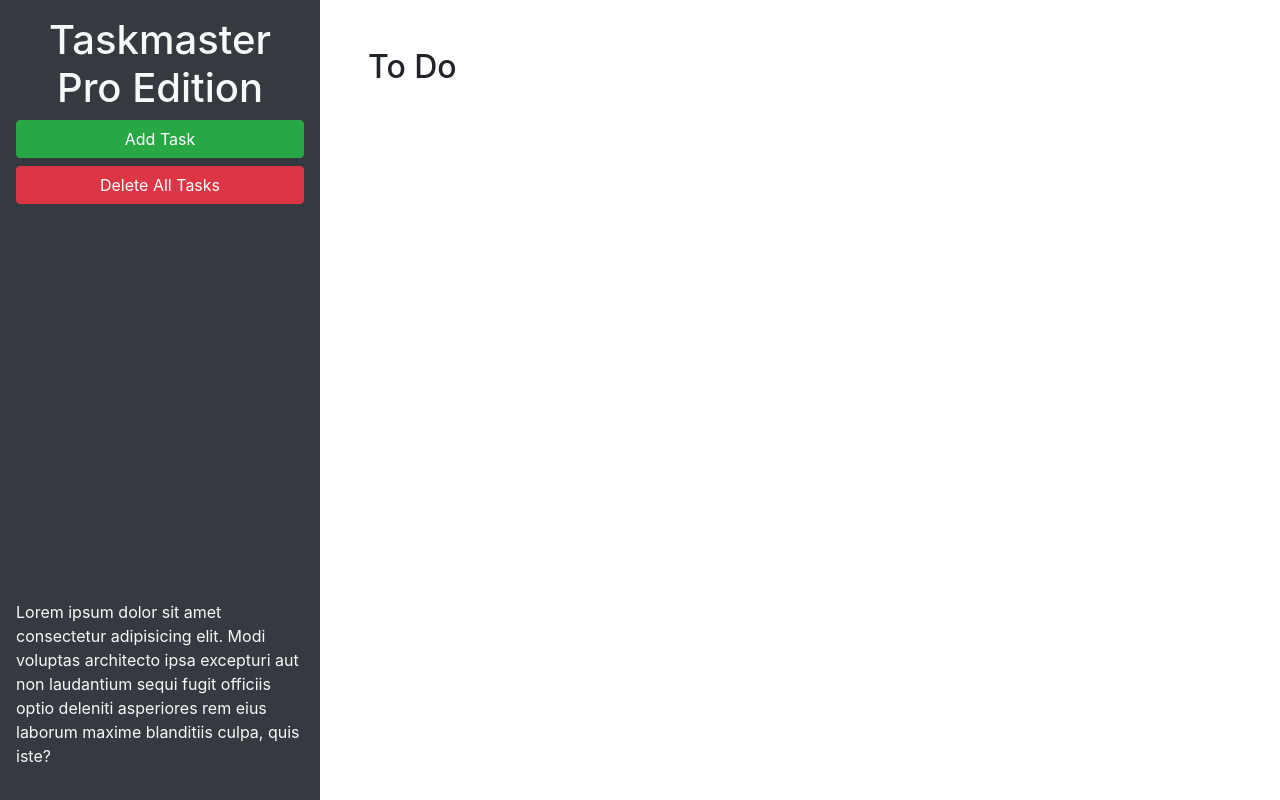
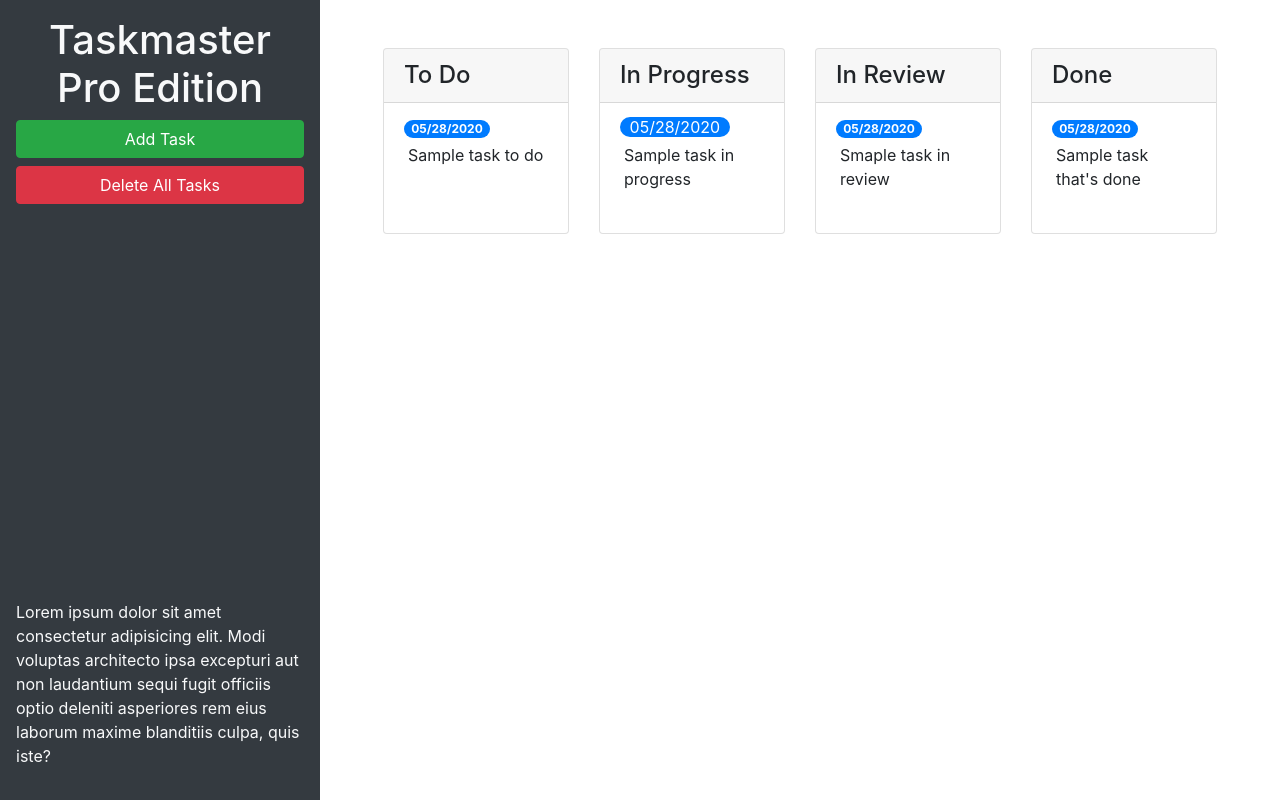
Before and after one commit to scottskinn/taskmaster-pro, a plain HTML site: page taskmaster-starter/index.html in a window 1280 px wide. Drawn offline with nearby package versions, Linux system fonts and the light colour scheme.

Commit message:
first bootstrap added

```diff
--- a/taskmaster-starter/assets/js/script.js
+++ b/taskmaster-starter/assets/js/script.js
@@ -45,6 +45,41 @@ var saveTasks = function() {
   localStorage.setItem("tasks", JSON.stringify(tasks));
 };
 
+// modal was triggered
+$("#task-form-modal").on("show.bs.modal", function() {
+  // clear values
+  $("#modalTaskDescription, #modalDueDate").val("");
+});
+
+// modal is fully visible
+$("#task-form-modal").on("shown.bs.modal", function() {
+  // highlight textarea
+  $("#modalTaskDescription").trigger("focus");
+});
+
+// save button in modal was clicked
+$("#task-form-modal .btn-primary").click(function() {
+  // get form values
+  var taskText = $("#modalTaskDescription").val();
+  var taskDate = $("#modalDueDate").val();
+
+  if (taskText && taskDate) {
+    createTask(taskText, taskDate, "toDo");
+
+    // close modal
+    $("#task-form-modal").modal("hide");
+
+    // save in tasks array
+    tasks.toDo.push({
+      text: taskText,
+      date: taskDate
+    });
+
+    saveTasks();
+  }
+});
+
+
 // i added this to be able to click on the text area
 $(".list-group").on("click", "p", function() {
   var text = $(this)
@@ -60,12 +95,14 @@ $(".list-group").on("click", "p", function() {
   $(this).replaceWith(textInput);
   textInput.trigger("focus");
 
+});
+
 // blur event will trigger as soon as the user interacts with anything other than the <textarea> element
 $(".list-group").on("blur", "textarea", function(){
   // get the teatareas current value/text
   var text = $(this)
-      .val()
-      .trim();
+    .val();
+    //.trim();
 //debugger;
   // get the parent ul id attribute
   var status = $(this)
@@ -88,8 +125,6 @@ $(".list-group").on("click", "p", function() {
 
   // replace text area with p element
   $(this).replaceWith(taskP);
-  });
-
 });
 
 
@@ -146,41 +181,6 @@ $(".list-group").on("blur", "input[type='text']", function() {
 
 });
 
-
-// modal was triggered
-$("#task-form-modal").on("show.bs.modal", function() {
-  // clear values
-  $("#modalTaskDescription, #modalDueDate").val("");
-});
-
-// modal is fully visible
-$("#task-form-modal").on("shown.bs.modal", function() {
-  // highlight textarea
-  $("#modalTaskDescription").trigger("focus");
-});
-
-// save button in modal was clicked
-$("#task-form-modal .btn-primary").click(function() {
-  // get form values
-  var taskText = $("#modalTaskDescription").val();
-  var taskDate = $("#modalDueDate").val();
-
-  if (taskText && taskDate) {
-    createTask(taskText, taskDate, "toDo");
-
-    // close modal
-    $("#task-form-modal").modal("hide");
-
-    // save in tasks array
-    tasks.toDo.push({
-      text: taskText,
-      date: taskDate
-    });
-
-    saveTasks();
-  }
-});
-
 // remove all tasks
 $("#remove-tasks").on("click", function() {
   for (var key in tasks) {
--- a/taskmaster-starter/index.html
+++ b/taskmaster-starter/index.html
@@ -24,9 +24,67 @@
       </p>
     </header>
     <main class="col-12 col-lg-9">
-      <div class="m-5">
-        <h2>To Do</h2>
-        <ul id="list-toDo" class="list-group"> </ul>
+      <div class="m-5 row justify-content-around">
+        <!-- todo start -->
+        <div class="col-12 col-md-6 col-xl-3 mb-3">
+          <div class="card">
+            <h4 class="card-header">
+              To Do
+            </h4>
+            <ul id="list-toDo" class="list-group list-group-flush">
+              <li class="list-group-item">
+                <span class="badge badge-primary badge-pill">05/28/2020</span>
+                <p class="m-1">Sample task to do</p>
+              </li>
+            </ul>
+          </div>
+        </div>
+        <!-- todo end -->
+        <!-- in progress start -->
+        <div class="col-12 col-md-6 col-xl-3 mb-3">
+          <div class="card">
+            <h4 class="card-header">
+              In Progress
+            </h4>
+            <ul id="list-inProgress" class="list-group list-group-flush">
+            <li class="list-group-item">
+              <span class="bagde badge-primary badge-pill">05/28/2020</span>
+              <p class="m-1">Sample task in progress</p>
+            </li>
+          </ul>
+          </div>
+        </div>
+        <!-- in progress end -->
+        <!-- in review start -->
+        <div class="col-12 col-md-6 col-xl-3 mb-3">
+          <div class="card">
+            <h4 class="card-header">
+              In Review
+            </h4>
+            <ul id="list-inReview" class="list-group list-group-flush">
+            <li class="list-group-item">
+              <span class="badge badge-primary badge-pill">05/28/2020</span>
+              <p class="m-1">Smaple task in review</p>
+            </li>
+          </ul>
+          </div>
+        </div>
+        <!-- in review end -->
+        <!-- done start -->
+        <div class="col-12 col-md-6 col-xl-3 mb-3">
+          <div class="card">
+            <h4 class="card-header">
+              Done
+            </h4>
+            <ul id="list-done" class="list-group list-group-flush">
+              <li class="list-group-item">
+                <span class="badge badge-primary badge-pill">05/28/2020</span>
+                <p class="m-1">Sample task that's done</p>
+            </li>
+          </ul>
+          </div>
+        </div>
+        <!-- done end -->
       </div>
     </main>
   </div>
@@ -46,11 +104,11 @@
           <form>
             <div class="form-group">
               <label for="modalTaskDescription">Task description</label>
-              <textarea id="modalTaskDescription" rows="3"></textarea>
+              <textarea id="modalTaskDescription" rows="3" class="form-control"></textarea>
             </div>
             <div class="form-group">
               <label for="modalDueDate">Due date</label>
-              <input type="text" id="modalDueDate" placeholder="mm/dd/yyyy" autocomplete="off" />
+              <input type="text" class="form-control" id="modalDueDate" placeholder="mm/dd/yyyy" autocomplete="off" />
             </div>
           </form>
         </div>
```
Lines whose indentation alone changed are shown as unchanged.
